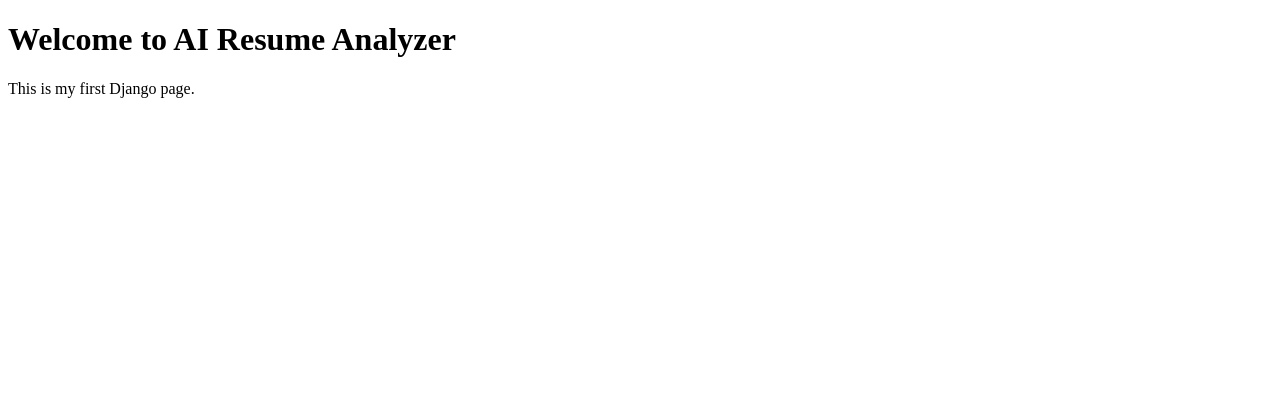
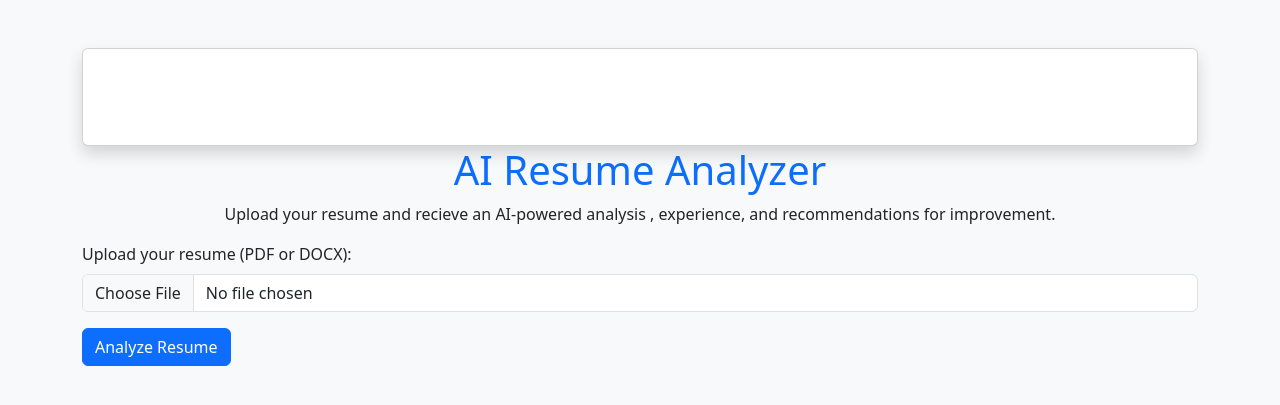
Before and after one commit to tiwari1920/AI_Resume_Analyzer, a Django app: template analyzer/templates/home.html in a window 1280 px wide. Shown: the top 405 px of the page. Run offline with Django 5.2, Linux system fonts and the light colour scheme; the template is opened without the code that fills it, so the values that code supplies are empty.

Commit message:
Added Bootstrap homepage and resume upload UI in a beautiful manner

```diff
--- a/analyzer/templates/home.html
+++ b/analyzer/templates/home.html
@@ -1,11 +1,35 @@
 <!DOCTYPE html>
-<html>
+<html lang="en">
 <head>
+    <meta charset="UTF-8">
+    <meta name="viewport"
+content="width=device-width,initial-scale=1.0">
     <title>AI Resume Analyzer</title>
+    <link href="https://cdn.jsdelivr.net/npm/bootstrap@5.3.7/dist/css/bootstrap.min.css" rel="stylesheet">
 </head>
-<body>
-<h1>Welcome to AI Resume Analyzer</h1>
-<p>This is my first Django page.</p>
+<body class="bg-light">
+<div class="container mt-5">
+    <div class="card shadow p-5"></div>
+        <h1 class="text-center text-primary">
+            AI Resume Analyzer
+        </h1>
+        <p class="text-center">
+            Upload your resume and recieve an AI-powered analysis , experience, and recommendations for improvement.
+        </p>
+        <form>
+            <div class="mb-3">
+                <label for="resume" class="form-label">
+                    Upload your resume (PDF or DOCX):
+                </label>
+                <input type="file" class="form-control">
+            </div>
+            <div class="text-center"></div>
+                <button class="btn btn-primary">
+            Analyze Resume
+                </button>
+            </div>
+        </form>
+    </div>
+</div>
 </body>
-
 </html>
```
